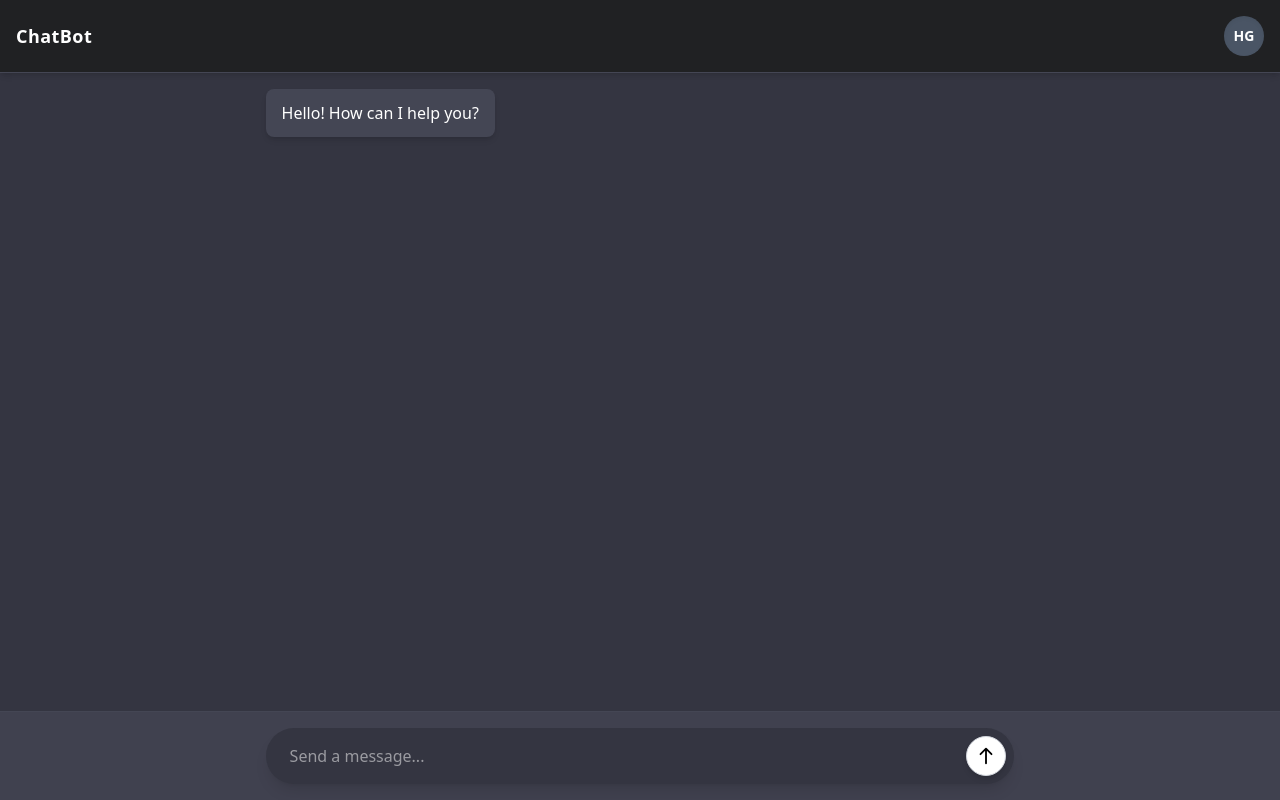
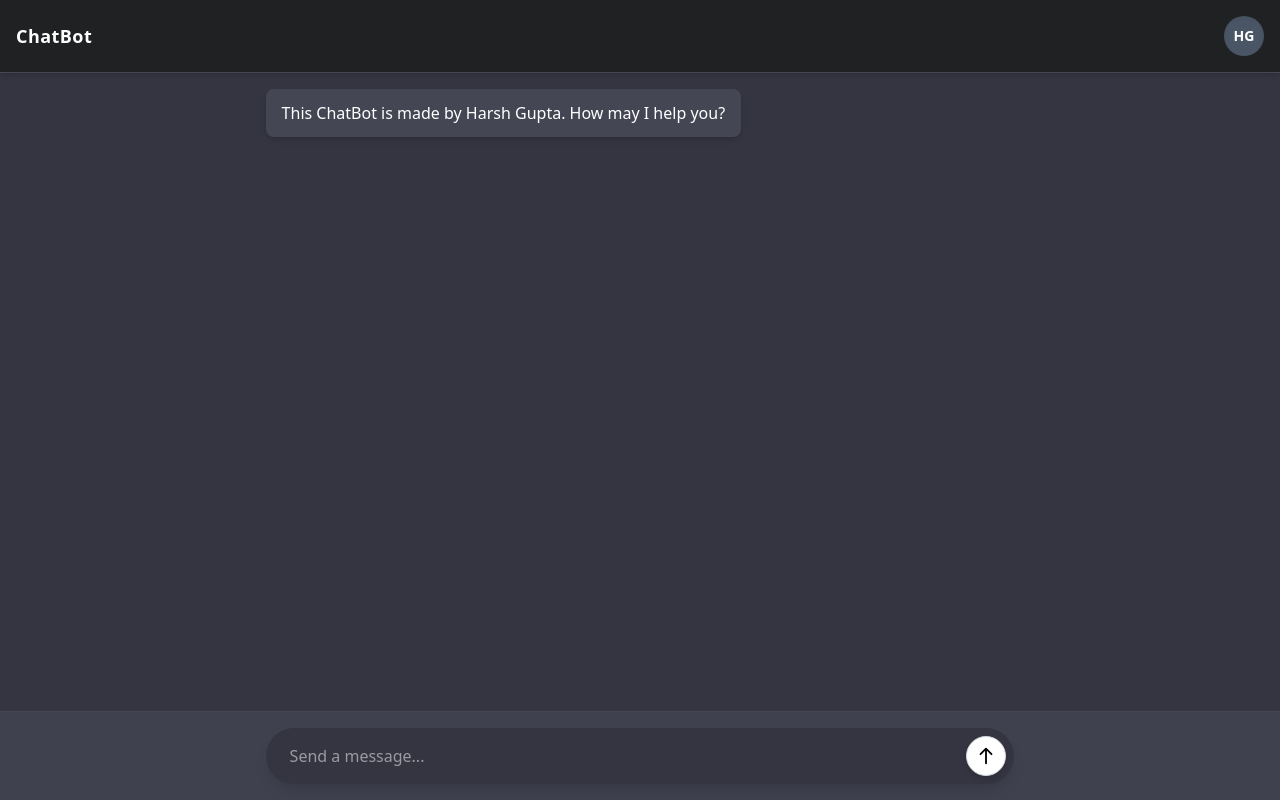
Before and after one commit to Harsh-Gupta-1/MyChatBot, a React (Vite) app in the folder frontend/: page / in a window 1280 px wide. Built offline with nearby package versions, Linux system fonts and the light colour scheme; no server answers.

Commit message:
Random changes

```diff
--- a/frontend/src/components/ChatApp.jsx
+++ b/frontend/src/components/ChatApp.jsx
@@ -4,7 +4,7 @@ import ReactMarkdown from "react-markdown";
 import API_URL from '../api';
 const Chatbot = () => {
   const [messages, setMessages] = useState([
-    { text: "Hello! How can I help you?", sender: "bot" },
+    { text: "This ChatBot is made by Harsh Gupta. How may I help you?", sender: "bot" },
   ]);
   const [input, setInput] = useState("");
   const [loading, setLoading] = useState(false);
```
